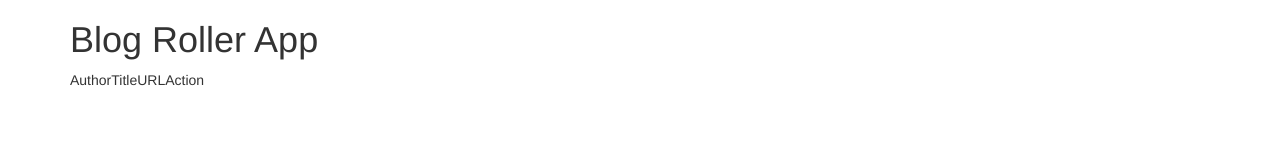
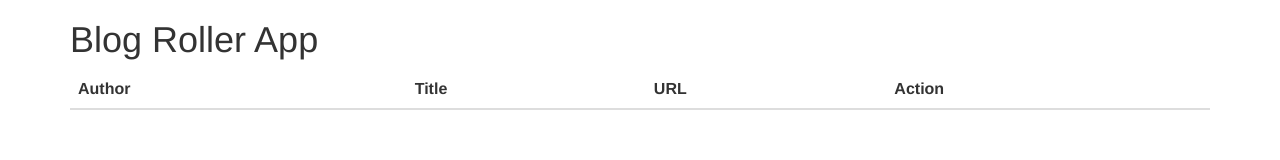
Before and after one commit to mcardacci/backboneJS_blog_roller, a plain HTML site: page index.html in a window 1280 px wide. Drawn offline with Linux system fonts and the light colour scheme.

Commit message:
changes rows to headers

```diff
--- a/index.html
+++ b/index.html
@@ -7,17 +7,17 @@
 <body>
 	<div class="container">
 		<h1>Blog Roller App</h1>
+
 		<table class="table">
 			<thead>
 				<tr>
-					<tr>Author</tr>
-					<tr>Title</tr>
-					<tr>URL</tr>
-					<tr>Action</tr>
+					<th>Author</th>
+					<th>Title</th>
+					<th>URL</th>
+					<th>Action</td>
 				</tr>
 			</thead>
 		</table>
-
 	</div>
 	<script type="text/javascript" src="bower_components/jquery/dist/jquery.js"></script>
 	<script type="text/javascript" src="bower_components/underscore/underscore.js"></script>
```
